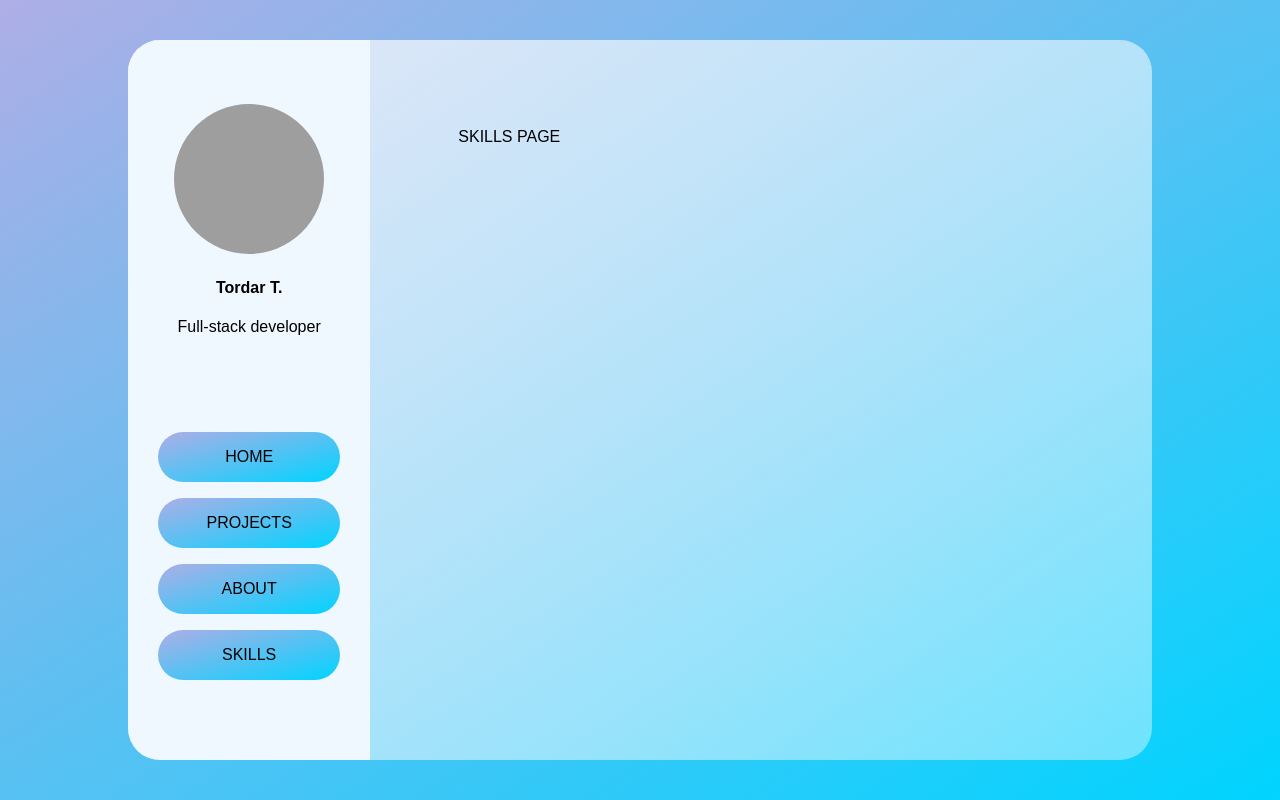
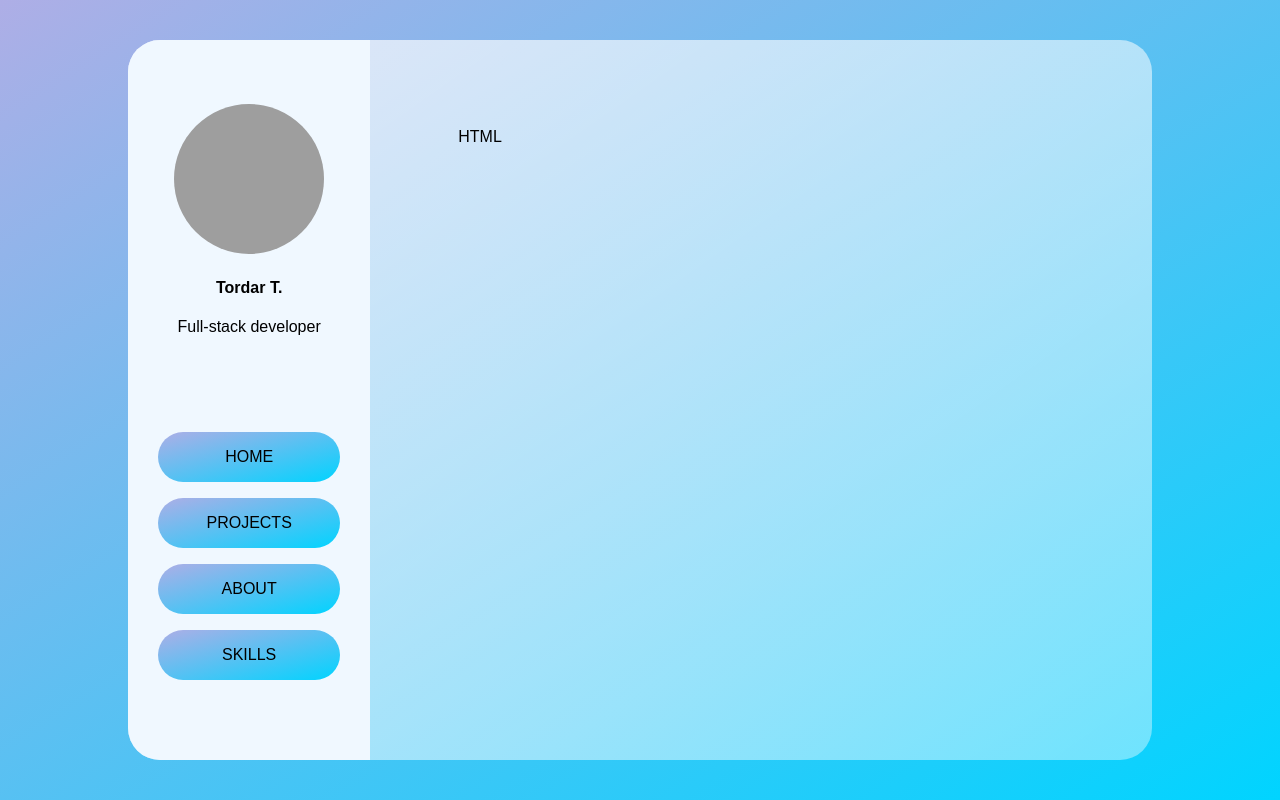
Before and after one commit to tordar/portfolio-nxt, a Next.js app: page /skills in a window 1280 px wide. Built offline with nearby package versions, Linux system fonts and the light colour scheme; grey boxes are pictures that could not be loaded.

Commit message:
Added Tile component

```diff
--- a/components/Layout.js
+++ b/components/Layout.js
@@ -4,14 +4,13 @@ import Image from 'next/image'
 import style from "../styles/Layout.module.css"
 import image from 'next/image';
 
-const Layout = ({ children }) => {
+const Layout = ({ children, text, setText }) => {
     return (
         <div className={style.main}>
             <div className={style.glass}>
                 <div className={style.dashboard}>
                     <div className={style.info}>
                     <Image src={"https://avatars.githubusercontent.com//u/71933707?v=4"} className={style.img} alt="Picture of the author" height='150px' width='150px'/>
-                        {/* <img src="https://avatars.githubusercontent.com/u/71933707?v=4" alt=""> */}
                         <h4>Tordar T.</h4>
                         <p>Full-stack developer</p>
                     </div>
--- /dev/null
+++ b/components/Tile.js
@@ -0,0 +1,20 @@
+import style from "../styles/Tile.module.css"
+import React, {useState} from 'react'
+
+
+const Tile = () => {
+
+    const [text, setText] = useState('HTML')
+
+      function targetFunction(e) {
+        console.log(e.target)
+      }
+
+    return (
+        <div onClick={targetFunction} className={style.tile}>
+                <div>{text}</div>
+            </div>
+    )
+}
+
+export default Tile;
--- a/pages/_app.js
+++ b/pages/_app.js
@@ -1,10 +1,14 @@
 import '../styles/globals.css'
 import Layout from '../components/Layout'
 
+
 function MyApp({ Component, pageProps }) {
+
+
   return (
   <Layout>
-    <Component {...pageProps} />
+    <Component
+    {...pageProps} />
   </Layout>
   )
 }
--- a/pages/index.js
+++ b/pages/index.js
@@ -4,8 +4,12 @@ import styles from '../styles/Home.module.css'
 import Link from 'next/link'
 
 export default function Home() {
+
+
   return (
-    <div className={styles.container}>
+    <div
+    className={styles.container}
+    >
       <Head>
         <title>Home</title>
         <meta name="description" content="Generated by create next app" />
--- a/pages/skills/index.js
+++ b/pages/skills/index.js
@@ -1,11 +1,14 @@
 import Head from 'next/head'
 import { useRouter } from 'next/router'
 import Link from 'next/dist/client/link';
-import Card from '../../components/Card';
+import Tile from '../../components/Tile';
 
 
 
-export default function Skills() {
+export default function Skills({
+  text,
+  setText
+}) {
 
   return (
     <div>
@@ -14,9 +17,10 @@ export default function Skills() {
         <meta name="description" content="Generated by create next app" />
         <link rel="icon" href="/favicon.ico" />
       </Head>
-      <div>
-        SKILLS PAGE
-        </div>
+      <Tile
+       text = {text}
+       setText = {setText}
+      />
     </div>
   )
 }
```
Also changed, not shown: styles/Tile.module.css (added).
